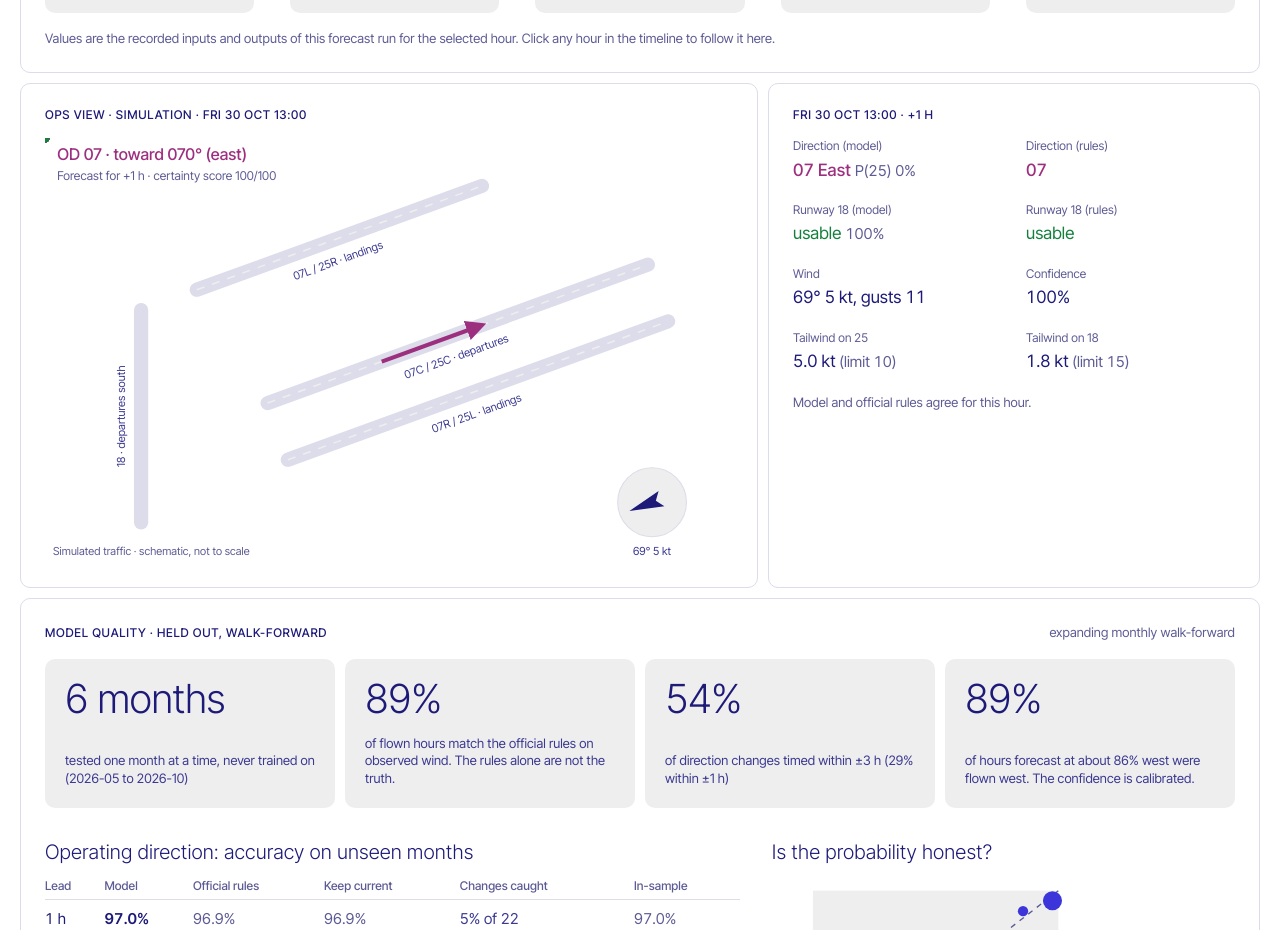
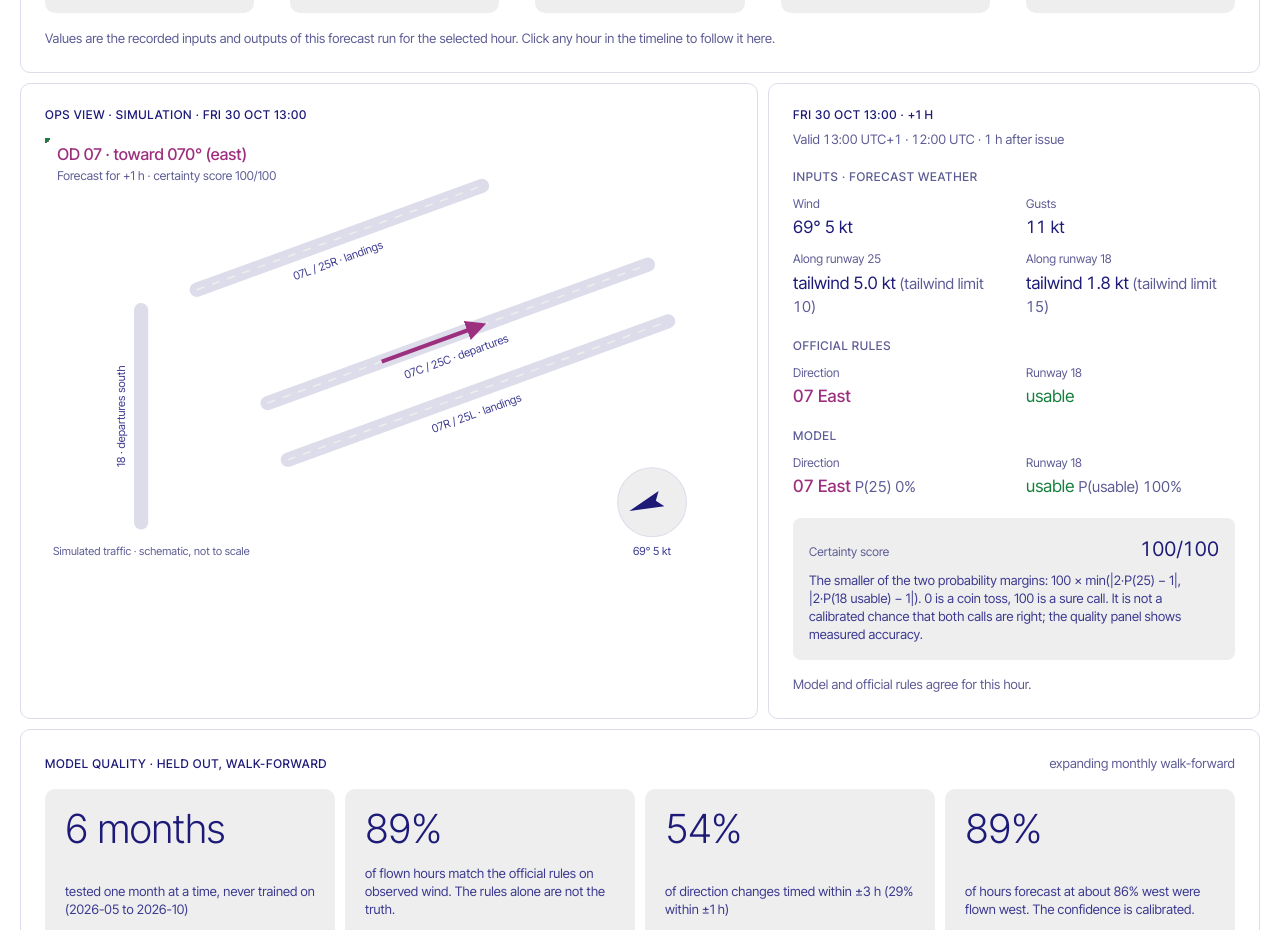
Before and after one commit to werister/aiw-codex-hack, a Next.js app in the folder web/: page / in a window 1280 px wide. Shown: the part 1200-2130 px from the top of the page. Built offline with nearby package versions, Linux system fonts and the light colour scheme.

Commit message:
feat: hour drill-down with inputs, outputs and certainty score

```diff
--- a/web/src/components/HourDetail.tsx
+++ b/web/src/components/HourDetail.tsx
@@ -1,45 +1,92 @@
 import type { HourForecast } from "@/lib/forecast-types";
+import { utcOffset } from "./Provenance";
 import { OD_LABEL, Panel, cx, dayLabel, hhmm, odText, pct } from "./ui";
 
-// Drill-down for one hour: what the model says, what the official rules say, and why.
+// Drill-down for one hour: inputs, the official rules, the model, and what the certainty score means.
 export function HourDetail({ h }: { h: HourForecast }) {
-  const agree = h.od === h.rule_od && h.p_18_usable >= 0.5 === h.rule_18_usable;
+  const r18 = h.p_18_usable >= 0.5;
+  const agree = h.od === h.rule_od && r18 === h.rule_18_usable;
   return (
     <Panel title={`${dayLabel(h.local)} ${hhmm(h.local)} · +${h.lead_h} h`}>
-      <div className="grid grid-cols-2 gap-x-6 gap-y-5 text-[17px] leading-snug">
-        <Field k="Direction (model)">
+      <p className="-mt-2 mb-5 text-[13px] text-muted tabular">
+        Valid {hhmm(h.local)} {utcOffset(h.time, h.local)} · {h.time.slice(11, 16)} UTC · {h.lead_h} h after issue
+      </p>
+
+      <Group title="Inputs · forecast weather">
+        <Field k="Wind">
+          {h.wind_dir_deg == null ? "Direction unavailable / calm" : `${Math.round(h.wind_dir_deg)}° ${Math.round(h.wind_kt)} kt`}
+        </Field>
+        <Field k="Gusts">{Math.round(h.gust_kt)} kt</Field>
+        <Field k="Along runway 25">
+          <Component kt={h.tailwind_25_kt} limit={10} />
+        </Field>
+        <Field k="Along runway 18">
+          <Component kt={h.tailwind_18_kt} limit={15} r18 />
+        </Field>
+      </Group>
+
+      <Group title="Official rules">
+        <Field k="Direction">
+          <span className={cx("font-medium", odText(h.rule_od))}>
+            {h.rule_od} {OD_LABEL[h.rule_od]}
+          </span>
+        </Field>
+        <Field k="Runway 18">
+          <span className={h.rule_18_usable ? "text-ok" : "text-bad"}>{h.rule_18_usable ? "usable" : "closed"}</span>
+        </Field>
+      </Group>
+
+      <Group title="Model">
+        <Field k="Direction">
           <span className={cx("font-medium", odText(h.od))}>
             {h.od} {OD_LABEL[h.od]}
           </span>{" "}
           <span className="text-[15px] text-muted">P(25) {pct(h.p_od25)}</span>
         </Field>
-        <Field k="Direction (rules)">
-          <span className={cx("font-medium", odText(h.rule_od))}>{h.rule_od}</span>
+        <Field k="Runway 18">
+          <span className={r18 ? "text-ok" : "text-bad"}>{r18 ? "usable" : "closed"}</span>{" "}
+          <span className="text-[15px] text-muted">P(usable) {pct(h.p_18_usable)}</span>
         </Field>
-        <Field k="Runway 18 (model)">
-          <span className={h.p_18_usable >= 0.5 ? "text-ok" : "text-bad"}>{h.p_18_usable >= 0.5 ? "usable" : "closed"}</span>{" "}
-          <span className="text-[15px] text-muted">{pct(h.p_18_usable)}</span>
-        </Field>
-        <Field k="Runway 18 (rules)">
-          <span className={h.rule_18_usable ? "text-ok" : "text-bad"}>{h.rule_18_usable ? "usable" : "closed"}</span>
-        </Field>
-        <Field k="Wind">
-          {h.wind_dir_deg == null ? "calm" : `${Math.round(h.wind_dir_deg)}°`} {Math.round(h.wind_kt)} kt, gusts {Math.round(h.gust_kt)}
-        </Field>
-        <Field k="Confidence">{h.certainty}%</Field>
-        <Field k="Tailwind on 25">
-          <span className={h.tailwind_25_kt >= 10 ? "font-semibold" : ""}>{h.tailwind_25_kt.toFixed(1)} kt</span>
-          <span className="text-[15px] text-muted"> {h.tailwind_25_kt >= 10 ? "over limit 10" : "(limit 10)"}</span>
-        </Field>
-        <Field k="Tailwind on 18">
-          <span className={h.tailwind_18_kt >= 15 ? "font-semibold text-bad" : ""}>{h.tailwind_18_kt.toFixed(1)} kt</span>
-          <span className="text-[15px] text-muted"> {h.tailwind_18_kt >= 15 ? "over limit 15" : "(limit 15)"}</span>
-        </Field>
+      </Group>
+
+      <div className="rounded-[8px] bg-panel-2 p-4">
+        <div className="flex items-baseline justify-between gap-3">
+          <span className="text-[12px] text-muted">Certainty score</span>
+          <span className="text-[20px] tabular">{h.certainty}/100</span>
+        </div>
+        <p className="mt-2 text-[13px] leading-snug text-ink-2">
+          The smaller of the two probability margins: 100 × min(|2·P(25) − 1|, |2·P(18 usable) − 1|). 0 is a coin
+          toss, 100 is a sure call. It is not a calibrated chance that both calls are right; the quality panel shows
+          measured accuracy.
+        </p>
       </div>
-      <p className={cx("mt-5 text-[13px] leading-snug", agree ? "text-muted" : "rounded-[8px] border-[0.5px] border-ink px-3 py-2 text-ink")}>
-        {agree ? "Model and official rules agree for this hour." : "Model and official rules disagree here. The model has learned from what was actually flown."}
+
+      <p className={cx("mt-4 text-[13px] leading-snug", agree ? "text-muted" : "rounded-[8px] border-[0.5px] border-ink px-3 py-2 text-ink")}>
+        {agree ? "Model and official rules agree for this hour." : "Model and official rules disagree here. The model has learned from recorded directions."}
       </p>
     </Panel>
+  );
+}
+
+function Group({ title, children }: { title: string; children: React.ReactNode }) {
+  return (
+    <div className="mb-5">
+      <div className="eyebrow mb-3 text-muted">{title}</div>
+      <div className="grid grid-cols-2 gap-x-6 gap-y-3 text-[17px] leading-snug">{children}</div>
+    </div>
+  );
+}
+
+// Signed wind component: positive is tailwind, negative is headwind.
+function Component({ kt, limit, r18 }: { kt: number; limit: number; r18?: boolean }) {
+  const over = kt >= limit;
+  return (
+    <>
+      <span className={cx(over && "font-semibold", over && r18 && "text-bad")}>
+        {kt >= 0 ? "tailwind" : "headwind"} {Math.abs(kt).toFixed(1)} kt
+      </span>
+      <span className="text-[15px] text-muted"> {over ? `over limit ${limit}` : `(tailwind limit ${limit})`}</span>
+    </>
   );
 }
 
```
